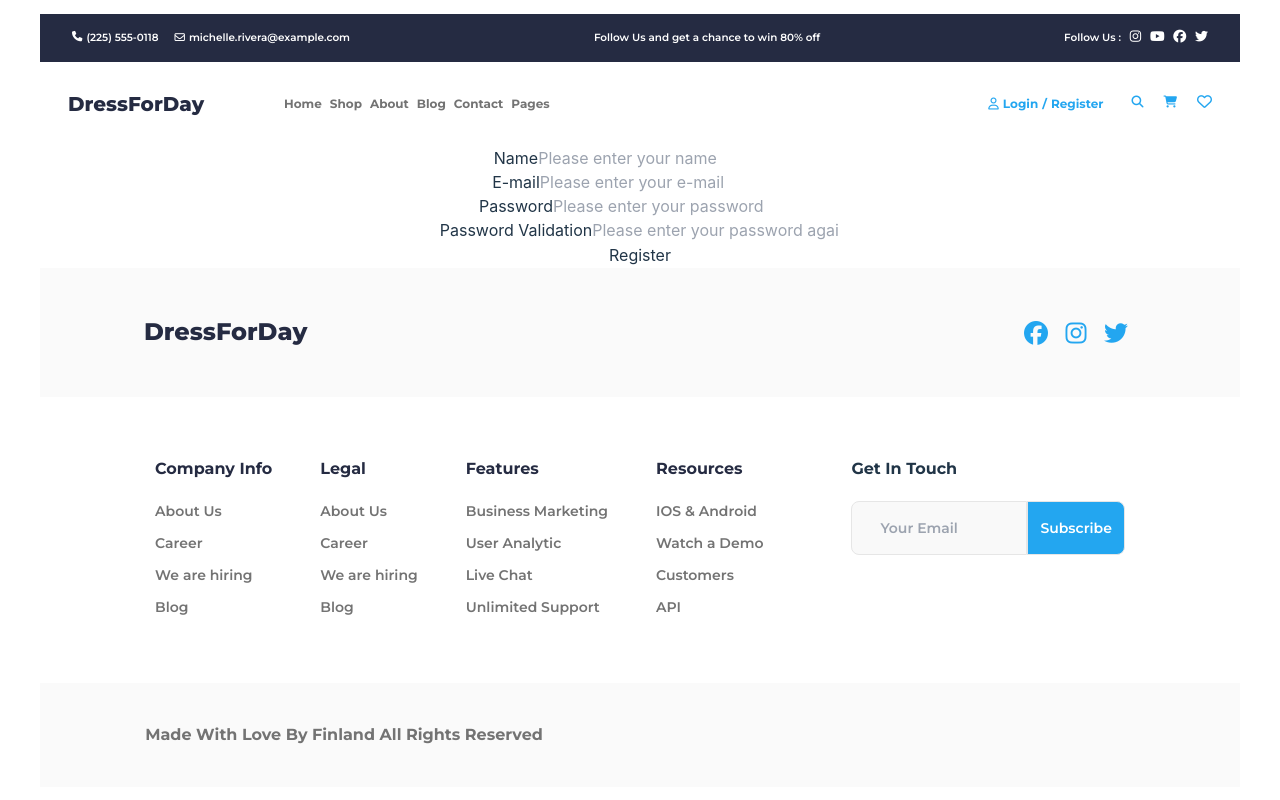
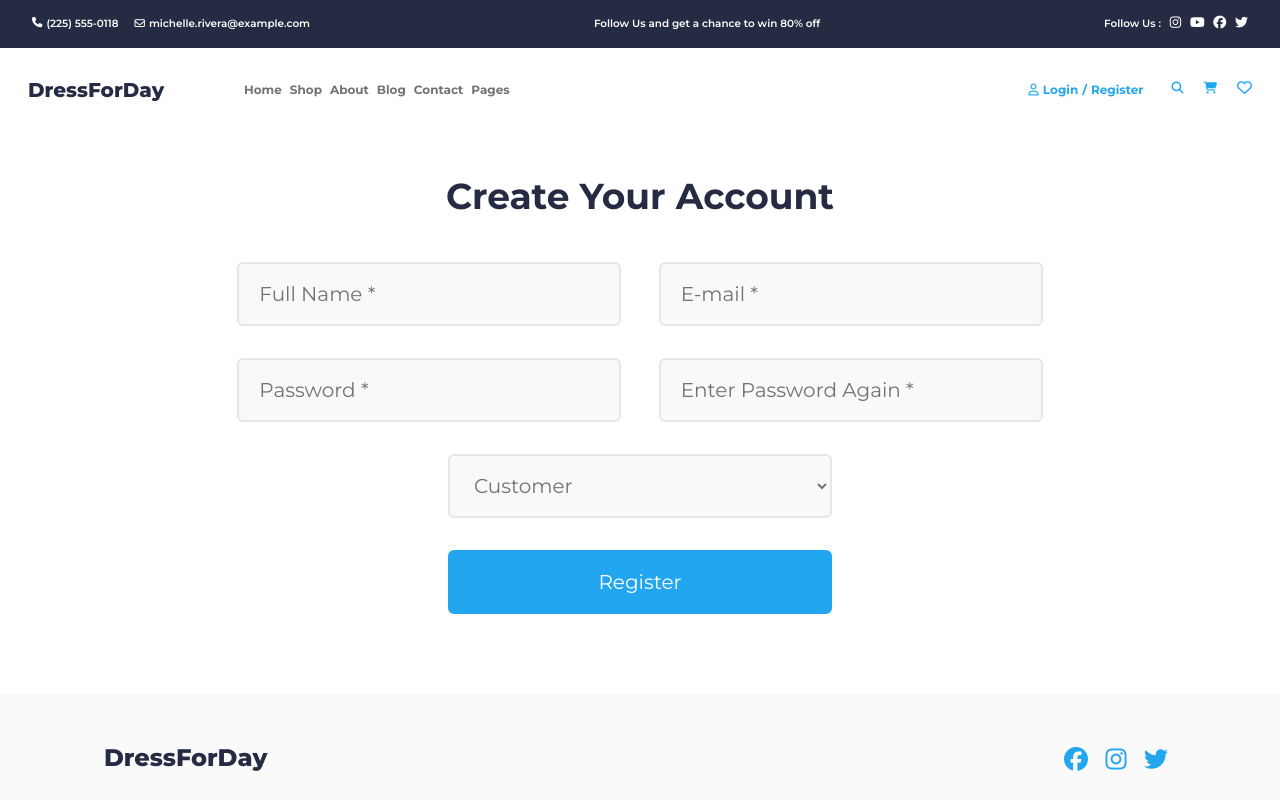
Before and after one commit to Serramento/EcommerceRepository, a React (Vite) app: page /signup in a window 1280 px wide. Shown: the top 800 px of the page. Built offline with nearby package versions, Linux system fonts and the light colour scheme.

Commit message:
updated3 #17

```diff
--- a/src/index.css
+++ b/src/index.css
@@ -16,11 +16,11 @@
 
 a {
   font-weight: 500;
-  color: #646cff;
+  color: #23A6F0;
   text-decoration: inherit;
 }
 a:hover {
-  color: #535bf2;
+  color: #23A6F0;
 }
 
 body {
@@ -48,7 +48,7 @@ button {
   transition: border-color 0.25s;
 }
 button:hover {
-  border-color: #646cff;
+  border-color: #23A6F0;
 }
 button:focus,
 button:focus-visible {
@@ -61,7 +61,7 @@ button:focus-visible {
     background-color: #ffffff;
   }
   a:hover {
-    color: #747bff;
+    color: #23A6F0;
   }
   button {
     background-color: #f9f9f9;
--- a/src/pages/SignUpFormPage.jsx
+++ b/src/pages/SignUpFormPage.jsx
@@ -1,9 +1,11 @@
-import React from "react";
+import React, { useState } from "react";
 import axios from "axios";
 import { useForm } from "react-hook-form";
 import { nanoid } from "nanoid";
 
 function SignUpFormPage() {
+  const [customer, setCustomer] = useState(true);
+
   const instance = axios.create({
     baseURL: " https://workintech-fe-ecommerce.onrender.com",
     timeout: 1000,
@@ -19,26 +21,42 @@ function SignUpFormPage() {
     formState: { errors, isValid },
   } = useForm({
     defaultValues: {
+      customerAdmin: {
         name: "",
         email: "",
         password: "",
-      passwordValidation: "",
-      id: nanoid(5),
+        roleId: nanoid(5),
+      },
+      store: {
+        name: "",
+        email: "",
+        password: "",
+        roleId: nanoid(5),
+        store: { name: "", phone: "", tax_no: "", bank_account: "" },
+      },
     },
     mode: "onChange",
   });
+
+  const handleCustomer = (event) => {
+    const { value } = event.target;
+    value === "store" ? setCustomer(false) : setCustomer(true);
+  };
 
   const validateName = (value) => {
     return value.trim().length >= 3 || "İsim en az 3 karakter olmalıdır.";
   };
 
   return (
-    <form>
+    <form className="font-montserrat text-xl w-[26.5rem] lg:w-[80rem]">
+      <h2 className="text-[#252B42] text-4xl font-bold my-10 w-96 text-left max-[1023px]:pl-16 leading-snug lg:w-[40rem] lg:mx-auto lg:text-center">
+        Create Your Account
+      </h2>
+      <div className="lg:w-[55rem] lg:flex lg:flex-wrap lg:justify-evenly lg:mx-auto">
         <div>
-        <label>Name</label>
           <input
-          className=""
-          placeholder="Please enter your name"
+            className="w-80 lg:w-96 h-16 pl-5 bg-[#F9F9F9] border-[2px] border-[#E6E6E6] rounded-md placeholder-[#737373] mb-8"
+            placeholder="Full Name *"
             id="name"
             type="text"
             {...register("name", { validate: validateName })}
@@ -46,43 +64,102 @@ function SignUpFormPage() {
           <p>{errors.name?.message}</p>
         </div>
         <div>
-        <label>E-mail</label>
           <input
-          className=""
-          placeholder="Please enter your e-mail"
+            className="w-80 lg:w-96 h-16 pl-5 bg-[#F9F9F9] border-[2px] border-[#E6E6E6] rounded-md placeholder-[#737373] mb-8"
+            placeholder="E-mail *"
             id="email"
-          type="text"
+            type="email"
             {...register("email", { validate: validateName })}
           />
           <p>{errors.email?.message}</p>
         </div>
         <div>
-        <label>Password</label>
           <input
-          className=""
-          placeholder="Please enter your password"
+            className="w-80 lg:w-96 h-16 pl-5 bg-[#F9F9F9] border-[2px] border-[#E6E6E6] rounded-md placeholder-[#737373] mb-8"
+            placeholder="Password *"
             id="password"
-          type="text"
+            type="password"
             {...register("password", { validate: validateName })}
           />
           <p>{errors.password?.message}</p>
         </div>
         <div>
-        <label>Password Validation</label>
           <input
-          className=""
-          placeholder="Please enter your password again"
+            className="w-80 lg:w-96 h-16 pl-5 bg-[#F9F9F9] border-[2px] border-[#E6E6E6] rounded-md placeholder-[#737373] mb-8"
+            placeholder="Enter Password Again *"
             id="passwordValidation"
             type="text"
             {...register("password", { validate: validateName })}
           />
           <p>{errors.passwordValidation?.message}</p>
         </div>
+
         <div>
-        <button className="" type="register" disabled={!isValid}>
+          <select
+            onChange={handleCustomer}
+            className="w-80 lg:w-96 h-16 pl-5 bg-[#F9F9F9] border-[2px] border-[#E6E6E6] rounded-md text-[#737373] mb-8"
+          >
+            <option value="customer" className="bg-[#F9F9F9]">
+              Customer
+            </option>
+            <option value="store" className="bg-[#F9F9F9]">
+              Store
+            </option>
+          </select>
+        </div>
+
+        {customer === false && (
+          <div>
+            <div>
+              <input
+                className="w-80 lg:w-96 h-16 pl-5 bg-[#F9F9F9] border-[2px] border-[#E6E6E6] rounded-md placeholder-[#737373] mb-8"
+                placeholder="Store Name"
+                id="storeName"
+                type="text"
+                {...register("storeName", { validate: validateName })}
+              />
+              <p>{errors.name?.message}</p>
+            </div>
+            <div>
+              <input
+                className="w-80 lg:w-96 h-16 pl-5 bg-[#F9F9F9] border-[2px] border-[#E6E6E6] rounded-md placeholder-[#737373] mb-8"
+                placeholder="Store Phone"
+                id="phone"
+                type="text"
+                {...register("phone", { validate: validateName })}
+              />
+              <p>{errors.name?.message}</p>
+            </div>
+            <div>
+              <input
+                className="w-80 lg:w-96 h-16 pl-5 bg-[#F9F9F9] border-[2px] border-[#E6E6E6] rounded-md placeholder-[#737373] mb-8"
+                placeholder="Tax Id"
+                id="tax_no"
+                type="text"
+                {...register("tax_no", { validate: validateName })}
+              />
+              <p>{errors.name?.message}</p>
+            </div>
+            <div>
+              <input
+                className="w-80 lg:w-96 h-16 pl-5 bg-[#F9F9F9] border-[2px] border-[#E6E6E6] rounded-md placeholder-[#737373] mb-8"
+                placeholder="Bank Account"
+                id="bank_account"
+                type="text"
+                {...register("bank_account", { validate: validateName })}
+              />
+              <p>{errors.name?.message}</p>
+            </div>
+          </div>
+        )}
+      </div>
+      <button
+        className="w-80 lg:w-96 h-16 bg-[#23A6F0] rounded-md text-[#FFFFFF] mb-20"
+        type="register"
+        disabled={!isValid}
+      >
         Register
       </button>
-      </div>
     </form>
   );
 }
```
Lines whose indentation alone changed are shown as unchanged.
